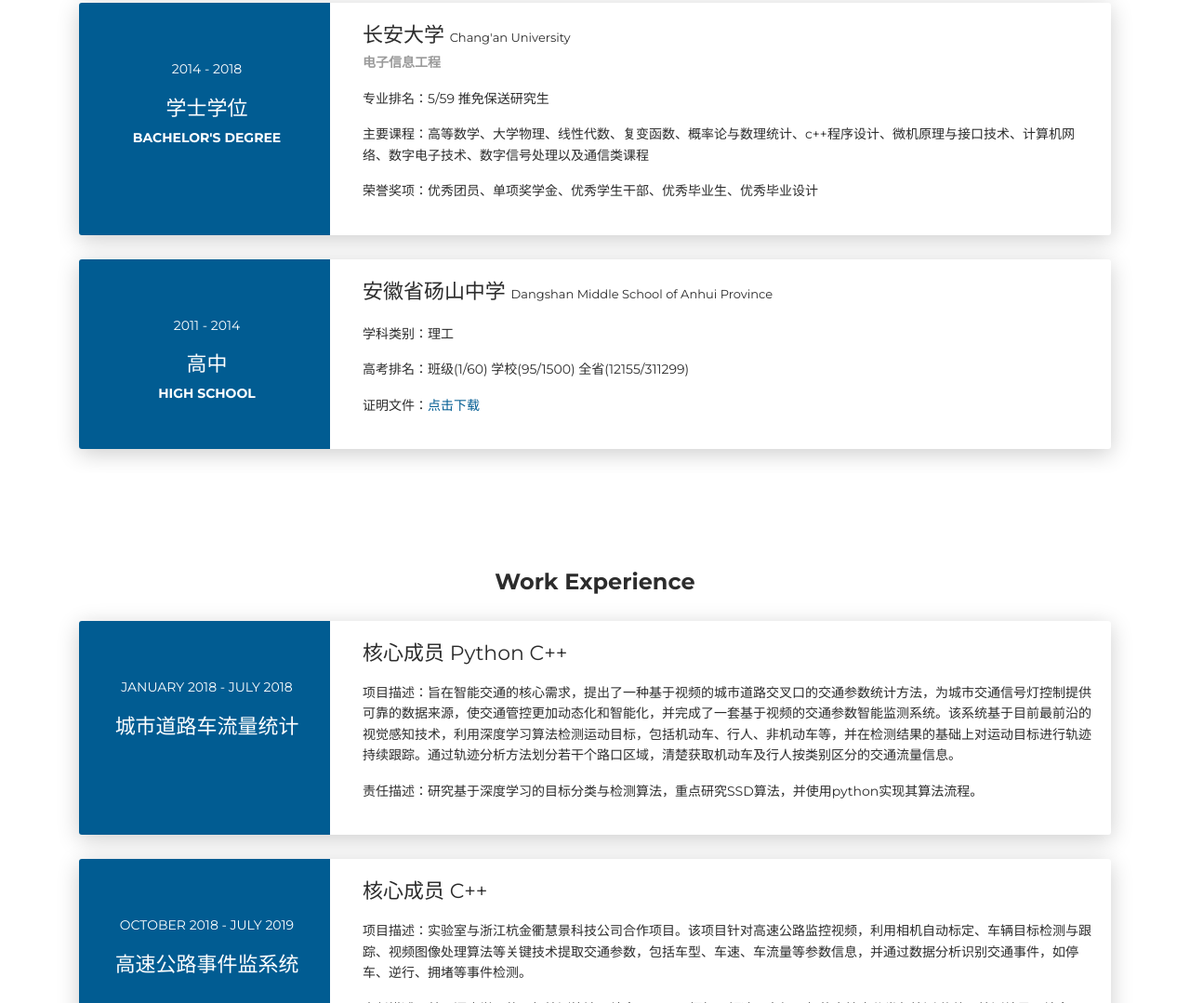
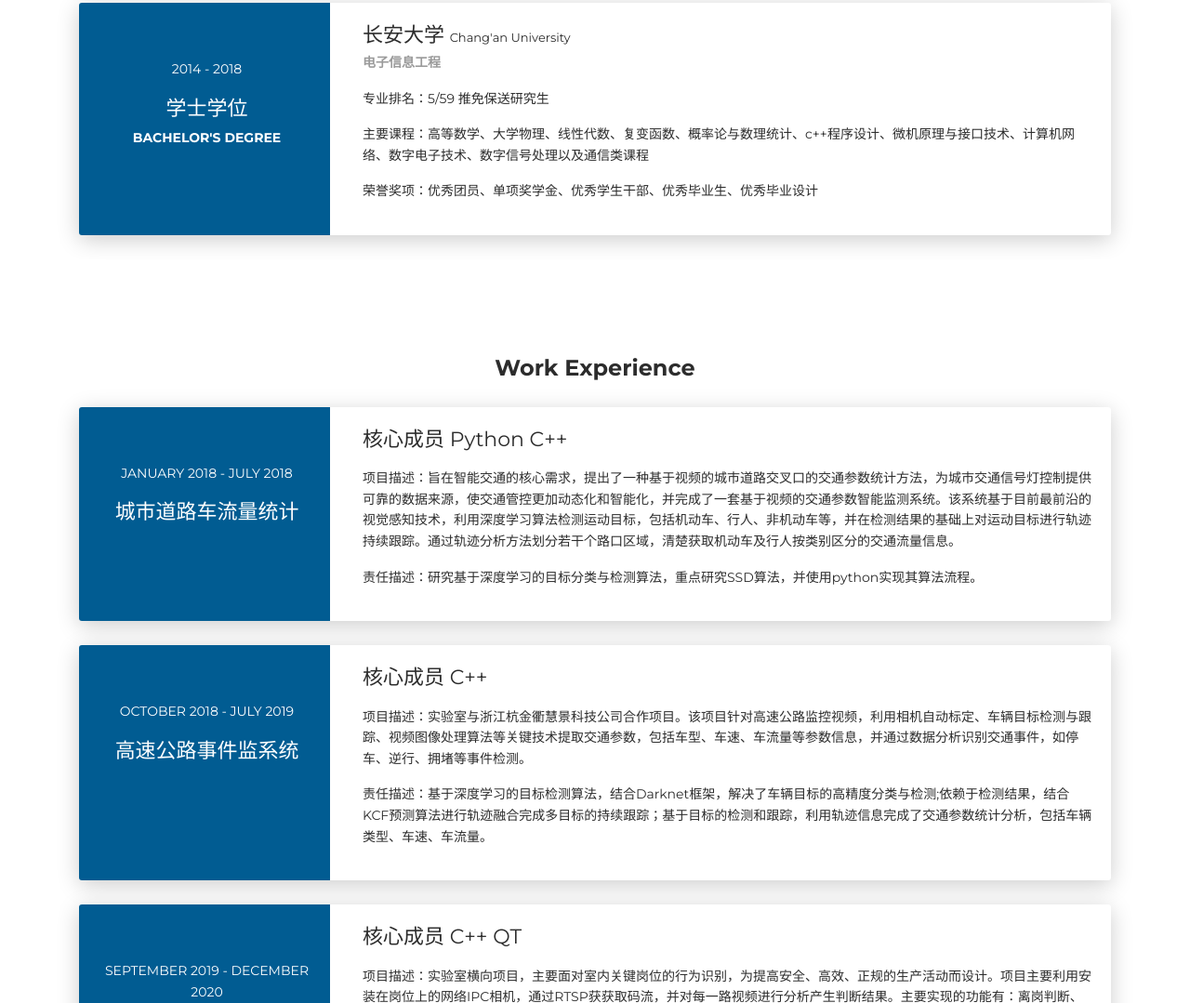
Before and after one commit to yunxuo/yunxuo.github.io, a plain HTML site: page index.html in a window 1280 px wide. Shown: the part 1818-2897 px from the top of the page at 93% size. Drawn offline with Linux system fonts and the light colour scheme.

Commit message:
feat: rm high school info

```diff
--- a/index.html
+++ b/index.html
@@ -208,27 +208,6 @@
             <p>专业排名：5/59 推免保送研究生</p>
             <p>主要课程：高等数学、大学物理、线性代数、复变函数、概率论与数理统计、c++程序设计、微机原理与接口技术、计算机网络、数字电子技术、数字信号处理以及通信类课程</p>
             <p>荣誉奖项：优秀团员、单项奖学金、优秀学生干部、优秀毕业生、优秀毕业设计</p>
-          </div>
-        </div>
-      </div>
-    </div>
-    <div class="card">
-      <div class="row">
-        <div class="col-md-3 bg-primary" data-aos="fade-right" data-aos-offset="50" data-aos-duration="500">
-          <div class="card-body cc-education-header">
-            <p>2011 - 2014</p>
-            <div class="h5">高中</div>
-            <div class="h6"></div>
-            <div class="h6">High School</div>
-          </div>
-        </div>
-        <div class="col-md-9" data-aos="fade-left" data-aos-offset="50" data-aos-duration="500">
-          <div class="card-body">
-            <div class="h5">安徽省砀山中学  <font size="2" font-size>Dangshan Middle School of Anhui Province</font></div>
-            <p class="category"></p>
-            <p>学科类别：理工</p>
-            <p>高考排名：班级(1/60)  学校(95/1500)  全省(12155/311299)</p>
-            <p>证明文件：<a href="pdf">点击下载</a></p>
           </div>
         </div>
       </div>
```
